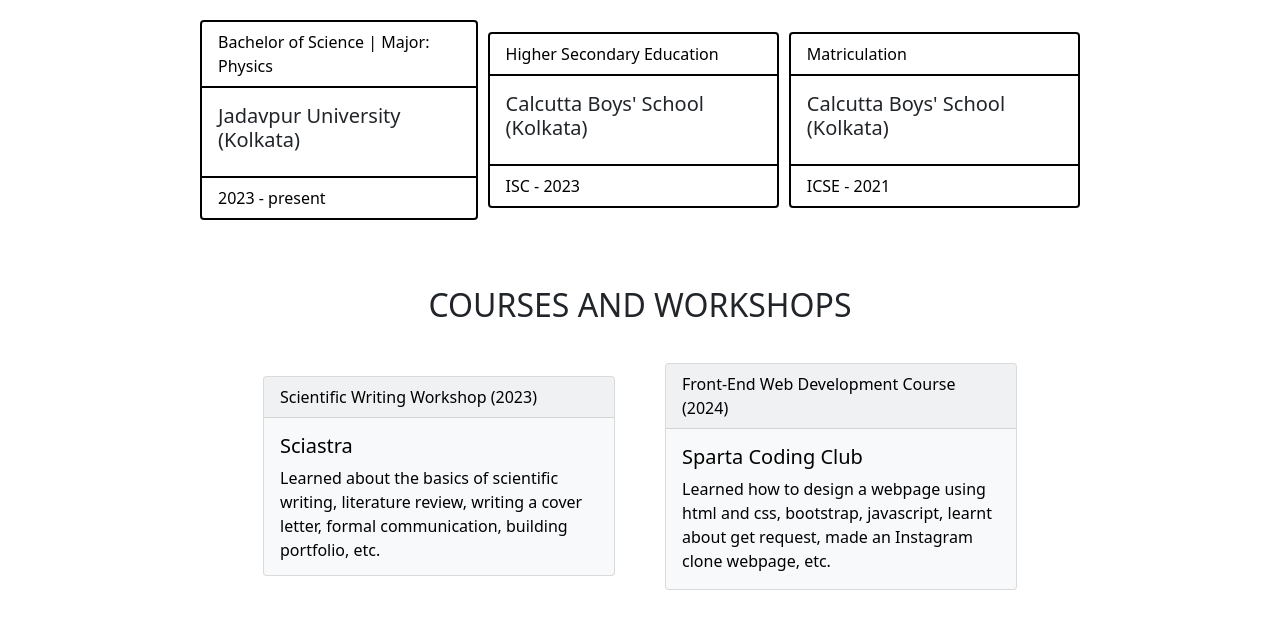
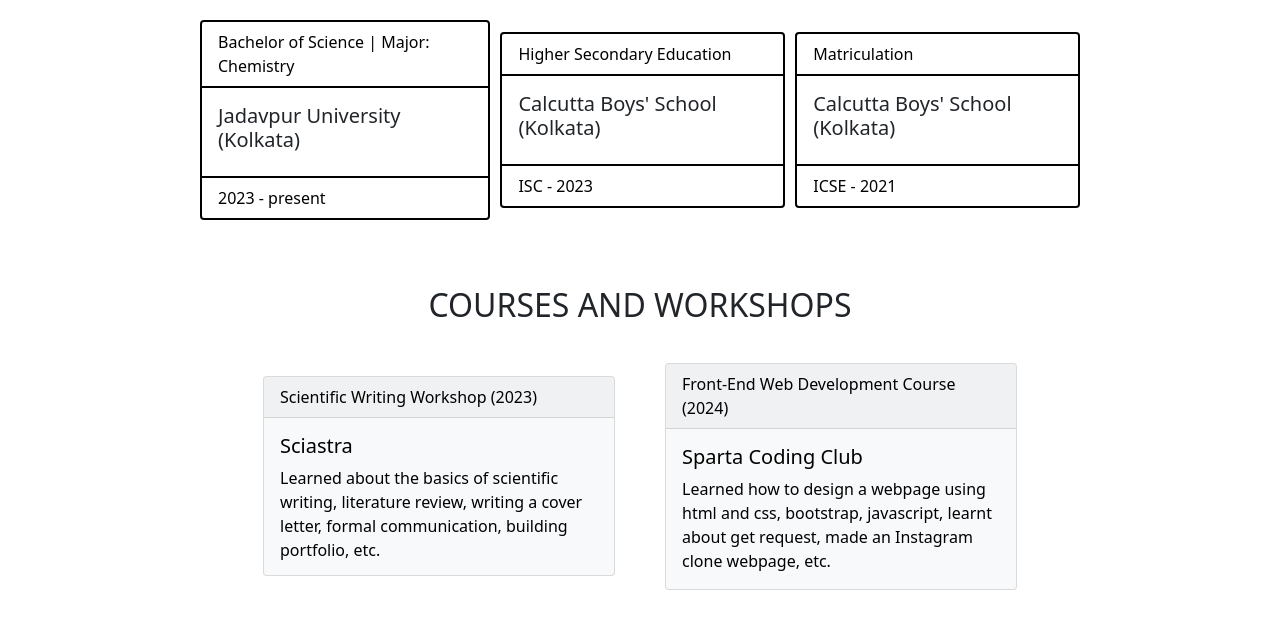
Before and after one commit to rohan-2409/rohan-2409.github.io, a plain HTML site: page index.html in a window 1280 px wide. Shown: the part 456-1100 px from the top of the page. Drawn offline with nearby package versions, Linux system fonts and the light colour scheme.

Commit message:
Update education major from Physics to Chemistry

```diff
--- a/index.html
+++ b/index.html
@@ -31,7 +31,7 @@
         <h2>EDUCATION</h2>
         <div class="education">
             <div class="card border-success mb-3" >
-                <div class="card-header bg-transparent border-success">Bachelor of Science | Major: Physics</div>
+                <div class="card-header bg-transparent border-success">Bachelor of Science | Major: Chemistry </div>
                 <div class="card-body text-success">
                   <h5 class="card-title">Jadavpur University (Kolkata)</h5>
                   <!-- <p class="card-text"></p> -->
```
